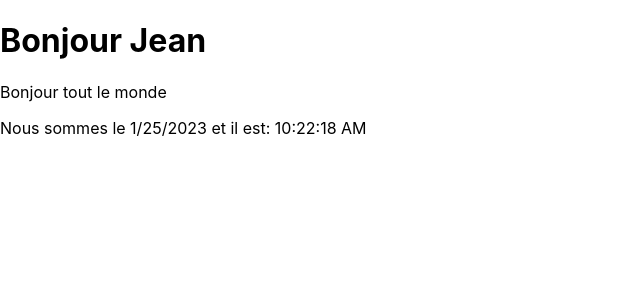
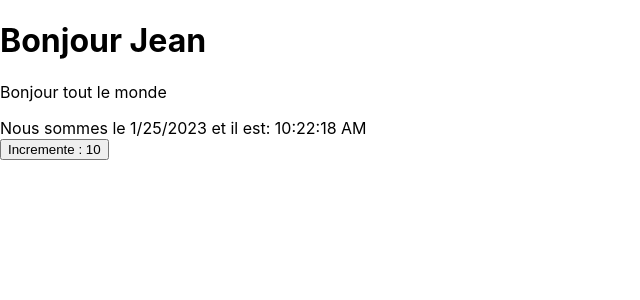
Before and after one commit to Mathieu-Warocquier/test-reals, a React (Create React App) app: page / in a window 1280 px wide. Shown: the top 300 px of the page, without its empty margins (0-640 px from the left). Built offline with nearby package versions, Linux system fonts and the light colour scheme.

Commit message:
btn icrement

```diff
--- a/src/components/App.js
+++ b/src/components/App.js
@@ -9,6 +9,7 @@ import Footer from './Footer'
 import Test from './Test'
 import TestA from './TestA'
 import Horloge from './Horloge'
+import Incremente from './Incremente'
 
 function App() {
 
@@ -17,6 +18,7 @@ function App() {
     <div>
       <TestA name="Jean">Bonjour tout le monde</TestA>
       <Horloge />
+      <Incremente start={10} />
     </div>
   )
 
--- /dev/null
+++ b/src/components/Incremente.js
@@ -0,0 +1,10 @@
+import { useState, useEffect } from 'react'
+
+function Incremente({start}) {
+
+  const [calcul, calculAdd] = useState(start)
+
+  return <button onClick={() => calculAdd(calcul + 1)}>Incremente : {calcul}</button>
+}
+
+export default Incremente
```
